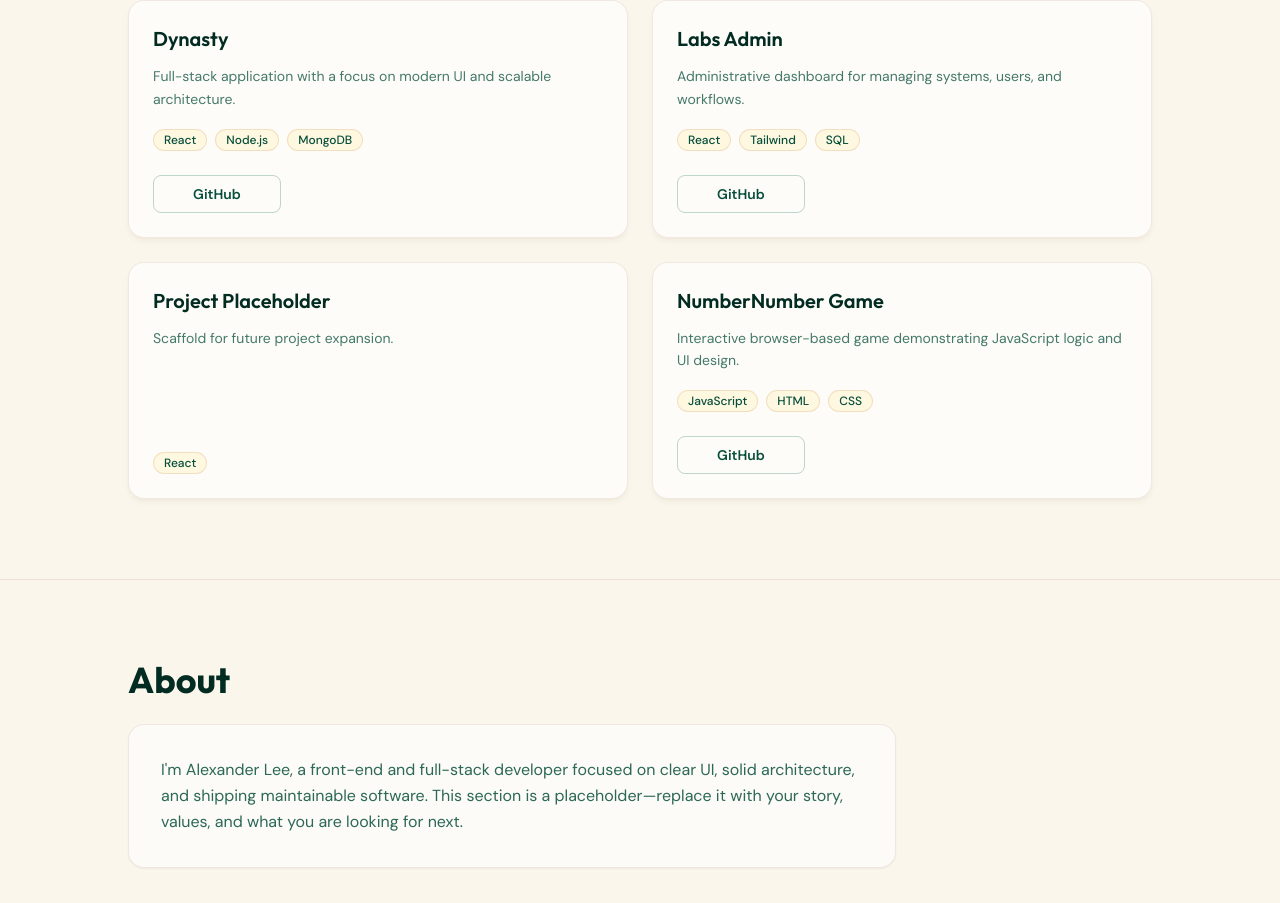
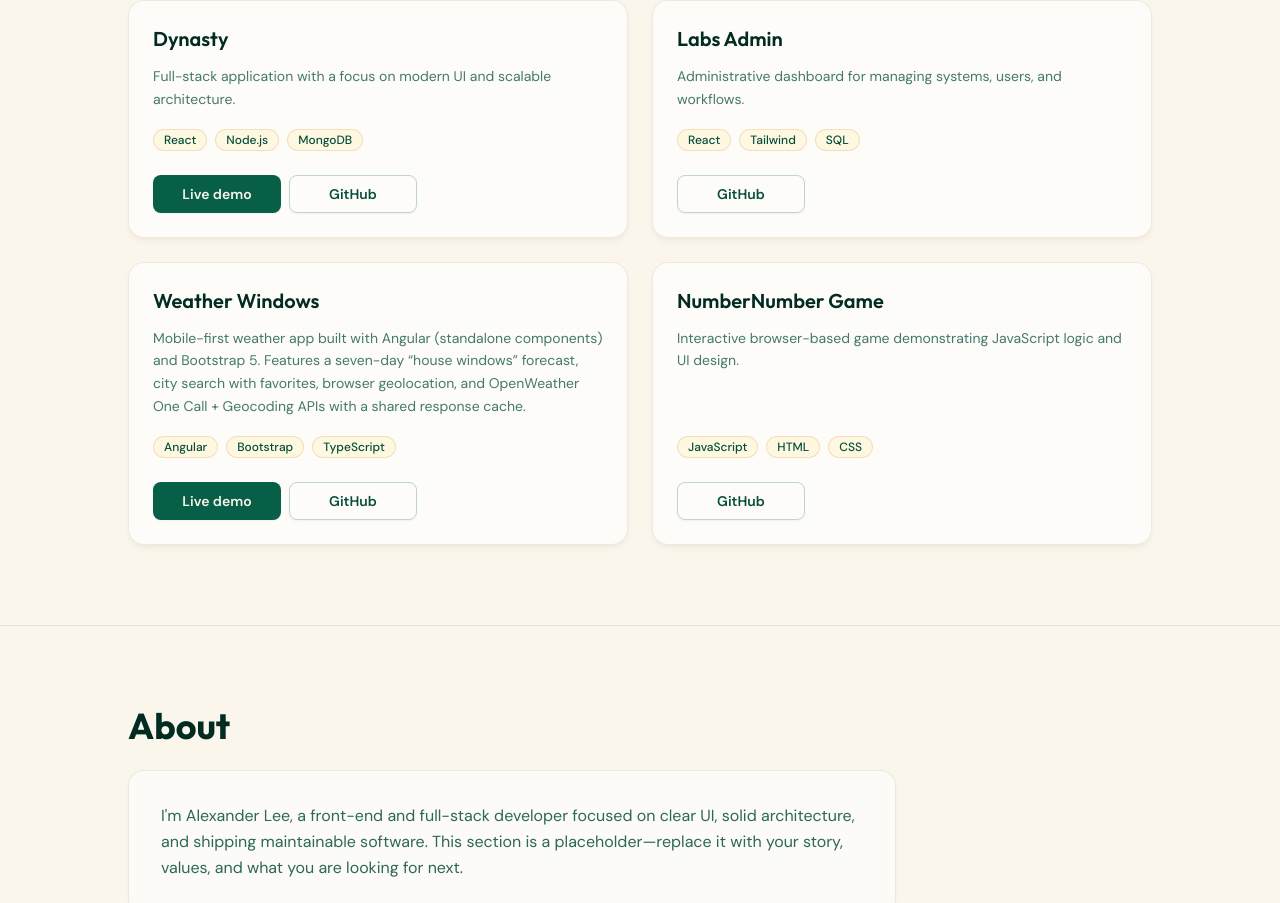
Before and after one commit to lobo89x/2026-portfolio, a React (Vite) app: page / in a window 1280 px wide. Shown: the part 816-1719 px from the top of the page. Built offline with nearby package versions, Linux system fonts and the light colour scheme.

Commit message:
04.02.26 - added flare and a 4th repo

```diff
--- a/src/components/Hero.jsx
+++ b/src/components/Hero.jsx
@@ -11,7 +11,7 @@ export function Hero() {
       aria-labelledby="hero-heading"
     >
       <div className="mx-auto max-w-5xl">
-        <div className="rounded-3xl border border-amber-900/12 bg-gradient-to-br from-white/90 via-[#f3efe4] to-[#e8f0e4]/90 p-8 shadow-lg shadow-amber-900/5 dark:border-cyan-400/12 dark:from-indigo-950/90 dark:via-[#151832] dark:to-[#1a1030]/90 dark:shadow-cyan-500/5 sm:p-10 md:p-12">
+        <div className="rounded-3xl border border-amber-900/12 bg-gradient-to-br from-white/90 via-[#f3efe4] to-[#e8f0e4]/90 p-8 shadow-lg shadow-amber-900/5 backdrop-blur-sm dark:border-cyan-400/12 dark:from-indigo-950/90 dark:via-[#151832] dark:to-[#1a1030]/90 dark:shadow-cyan-500/5 sm:p-10 md:p-12">
           <p className="text-sm font-medium uppercase tracking-widest text-amber-800/80 dark:text-cyan-300/80">
             {portfolioData.site.heroEyebrow}
           </p>
--- a/src/components/ProjectCard.jsx
+++ b/src/components/ProjectCard.jsx
@@ -3,8 +3,6 @@ export function ProjectCard({ project }) {
 
   const hasLiveUrl = typeof liveUrl === 'string' && liveUrl.trim() !== '';
   const hasGithubUrl = typeof githubUrl === 'string' && githubUrl.trim() !== '';
-  const liveIsRemote = hasLiveUrl && /^https?:\/\//i.test(liveUrl.trim());
-  const githubIsRemote = hasGithubUrl && /^https?:\/\//i.test(githubUrl.trim());
 
   return (
     <article className="flex flex-col rounded-2xl border border-amber-900/10 bg-white/70 p-6 shadow-md shadow-amber-900/5 transition duration-200 ease-out hover:scale-[1.01] hover:border-amber-800/20 hover:shadow-lg dark:border-cyan-400/10 dark:bg-indigo-950/50 dark:shadow-black/20 dark:hover:border-cyan-400/25 dark:hover:shadow-xl">
@@ -25,18 +23,20 @@ export function ProjectCard({ project }) {
         <div className="mt-6 flex flex-wrap gap-2">
           {hasLiveUrl && (
             <a
-              href={liveUrl}
-              {...(liveIsRemote ? { target: '_blank', rel: 'noopener noreferrer' } : {})}
-              className="inline-flex flex-1 min-w-[8rem] items-center justify-center rounded-lg bg-emerald-800 px-3 py-2 text-center text-sm font-semibold text-[#faf6ec] transition hover:bg-emerald-900 dark:bg-cyan-500 dark:text-indigo-950 dark:hover:bg-cyan-400 sm:flex-none"
+              href={liveUrl.trim()}
+              target="_blank"
+              rel="noopener noreferrer"
+              className="inline-flex flex-1 min-w-[8rem] items-center justify-center rounded-lg bg-emerald-800 px-3 py-2 text-center text-sm font-semibold text-[#faf6ec] shadow-sm transition duration-200 hover:scale-[1.02] hover:bg-emerald-900 hover:shadow-md dark:bg-cyan-500 dark:text-indigo-950 dark:hover:bg-cyan-400 sm:flex-none"
             >
               Live demo
             </a>
           )}
           {hasGithubUrl && (
             <a
-              href={githubUrl}
-              {...(githubIsRemote ? { target: '_blank', rel: 'noopener noreferrer' } : {})}
-              className="inline-flex flex-1 min-w-[8rem] items-center justify-center rounded-lg border border-emerald-800/25 bg-transparent px-3 py-2 text-center text-sm font-semibold text-emerald-900 transition hover:bg-emerald-900/10 dark:border-cyan-400/35 dark:text-cyan-100 dark:hover:bg-cyan-400/10 sm:flex-none"
+              href={githubUrl.trim()}
+              target="_blank"
+              rel="noopener noreferrer"
+              className="inline-flex flex-1 min-w-[8rem] items-center justify-center rounded-lg border border-emerald-800/25 bg-transparent px-3 py-2 text-center text-sm font-semibold text-emerald-900 shadow-sm transition duration-200 hover:scale-[1.02] hover:bg-emerald-900/10 hover:shadow-md dark:border-cyan-400/35 dark:text-cyan-100 dark:hover:bg-cyan-400/10 sm:flex-none"
             >
               GitHub
             </a>
--- a/src/data/portfolioData.js
+++ b/src/data/portfolioData.js
@@ -5,7 +5,7 @@ export const portfolioData = {
   site: {
     name: 'Alexander Lee',
     title: 'Front-End / Full-Stack Developer',
-    email: 'Ahlee1026@gmail.com',
+    email: 'ahlee1026@gmail.com',
     location: '',
     heroEyebrow: 'Portfolio',
   },
@@ -55,7 +55,7 @@ export const portfolioData = {
       description:
         'Full-stack application with a focus on modern UI and scalable architecture.',
       tech: ['React', 'Node.js', 'MongoDB'],
-      liveUrl: '',
+      liveUrl: 'https://dynasty.leelabs756.com/',
       githubUrl: 'https://github.com/lobo89x/dynasty',
     },
     {
@@ -69,11 +69,12 @@ export const portfolioData = {
     },
     {
       id: 3,
-      title: 'Project Placeholder',
-      description: 'Scaffold for future project expansion.',
-      tech: ['React'],
-      liveUrl: '',
-      githubUrl: '',
+      title: 'Weather Windows',
+      description:
+        'Mobile-first weather app built with Angular (standalone components) and Bootstrap 5. Features a seven-day “house windows” forecast, city search with favorites, browser geolocation, and OpenWeather One Call + Geocoding APIs with a shared response cache.',
+      tech: ['Angular', 'Bootstrap', 'TypeScript'],
+      liveUrl: 'http://weather.leelabs756.com/',
+      githubUrl: 'https://github.com/lobo89x/weath-win-ang',
     },
     {
       id: 4,
```
